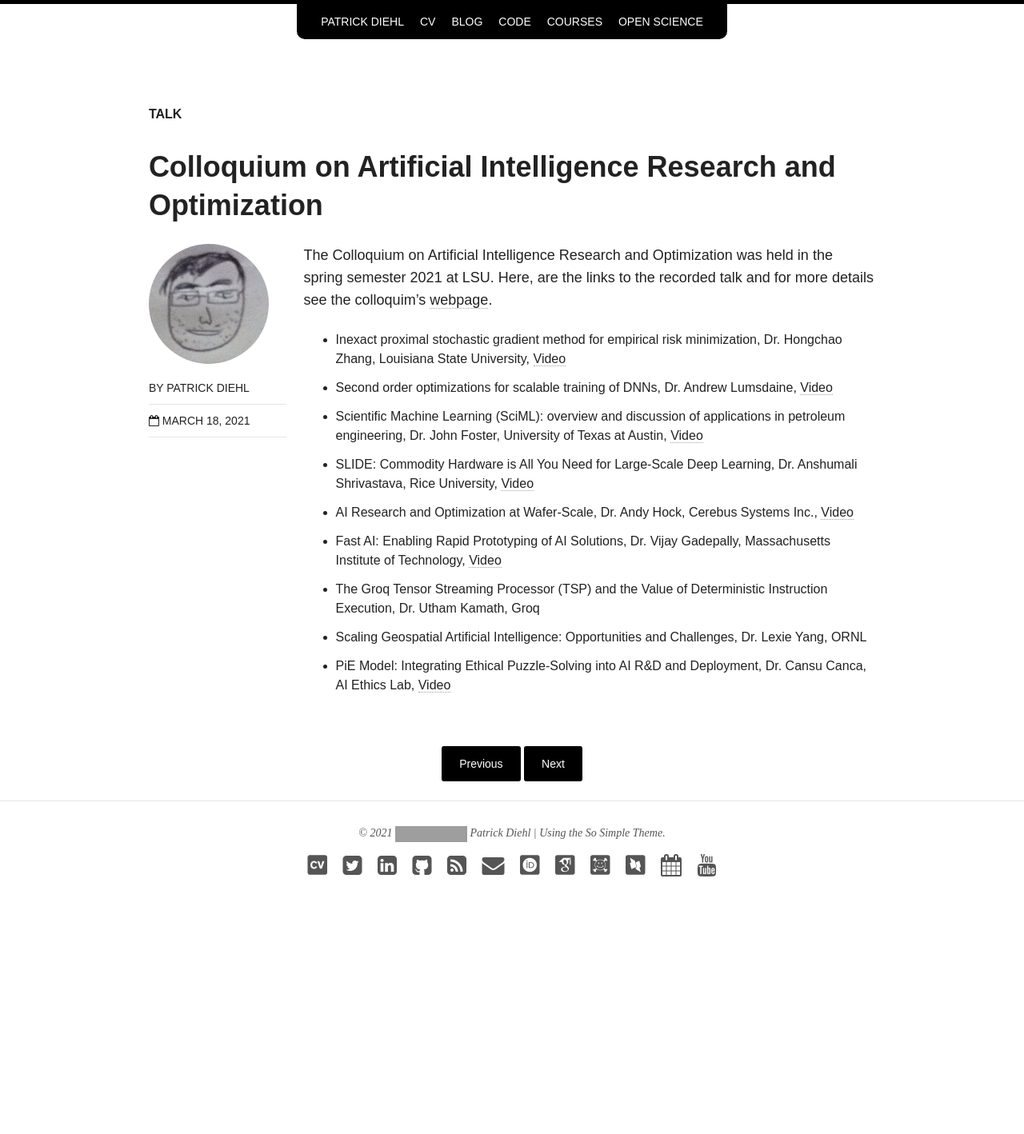
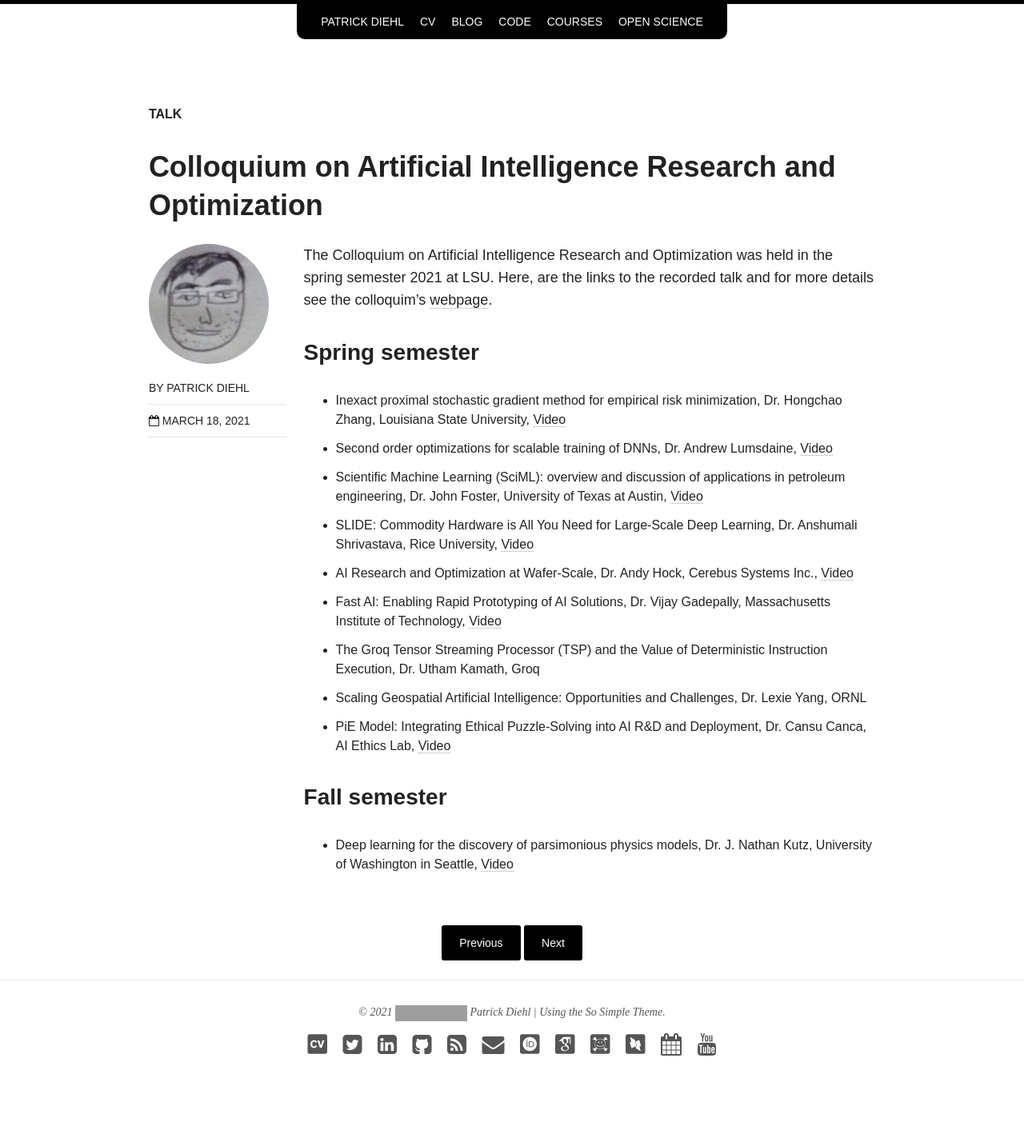
Before and after one commit to diehlpk/diehlpk.github.io, a Jekyll site: the page built from _posts/blog/2021-03-18-cairo-talks.md, in a window 1280 px wide. Shown: the whole page at 80% size. Built offline with Jekyll 4.4.1, drawn with Linux system fonts in a browser that asks for light colours; nearby versions of some CDN libraries; some web fonts are replaced; before the commit the page ends 1194 px from its top, so only the background shows below that; grey boxes are pictures that could not be loaded.

Commit message:
Add new talk

```diff
--- a/_posts/blog/2021-03-18-cairo-talks.md
+++ b/_posts/blog/2021-03-18-cairo-talks.md
@@ -9,6 +9,8 @@ author: diehlpk
 The Colloquium on Artificial Intelligence Research and Optimization was held in the spring semester 2021 at LSU. Here, are the links to the recorded talk
 and for more details see the colloquim's [webpage](https://stellar-group.org/research/distributed-machine-learning/).
 
+### Spring semester
+
 * Inexact proximal stochastic gradient method for empirical risk minimization, Dr. Hongchao Zhang, Louisiana State University, [Video](https://www.youtube.com/watch?v=rG0LLGraFDE&feature=youtu.be)
 * Second order optimizations for scalable training of DNNs, Dr. Andrew Lumsdaine, [Video](https://www.youtube.com/watch?v=aAiDDINqTYw&feature=youtu.be)
 * Scientific Machine Learning (SciML): overview and discussion of applications in petroleum engineering, Dr. John Foster, University of Texas at Austin, [Video](https://t.co/6J8acqQ5WY?amp=1)
@@ -18,3 +20,7 @@ and for more details see the colloquim's [webpage](https://stellar-group.org/res
 * The Groq Tensor Streaming Processor (TSP) and the Value of Deterministic Instruction Execution, Dr. Utham Kamath, Groq
 * Scaling Geospatial Artificial Intelligence: Opportunities and Challenges, Dr. Lexie Yang, ORNL
 * PiE Model: Integrating Ethical Puzzle-Solving into AI R&D and Deployment, Dr. Cansu Canca, AI Ethics Lab, [Video](https://t.co/udzwkECe9J?amp=1)
+
+### Fall semester
+
+* Deep learning for the discovery of parsimonious physics models, Dr. J. Nathan Kutz, University of Washington in Seattle, [Video](https://youtu.be/ZkNAcTRRyuc)
```
